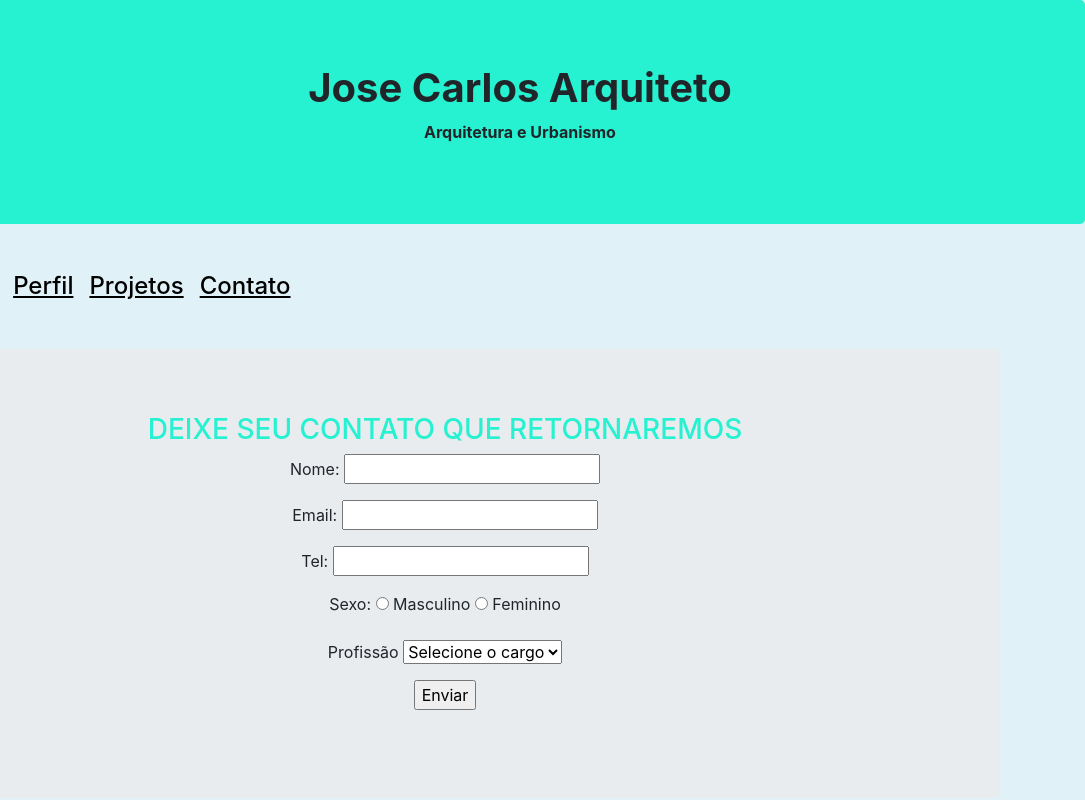
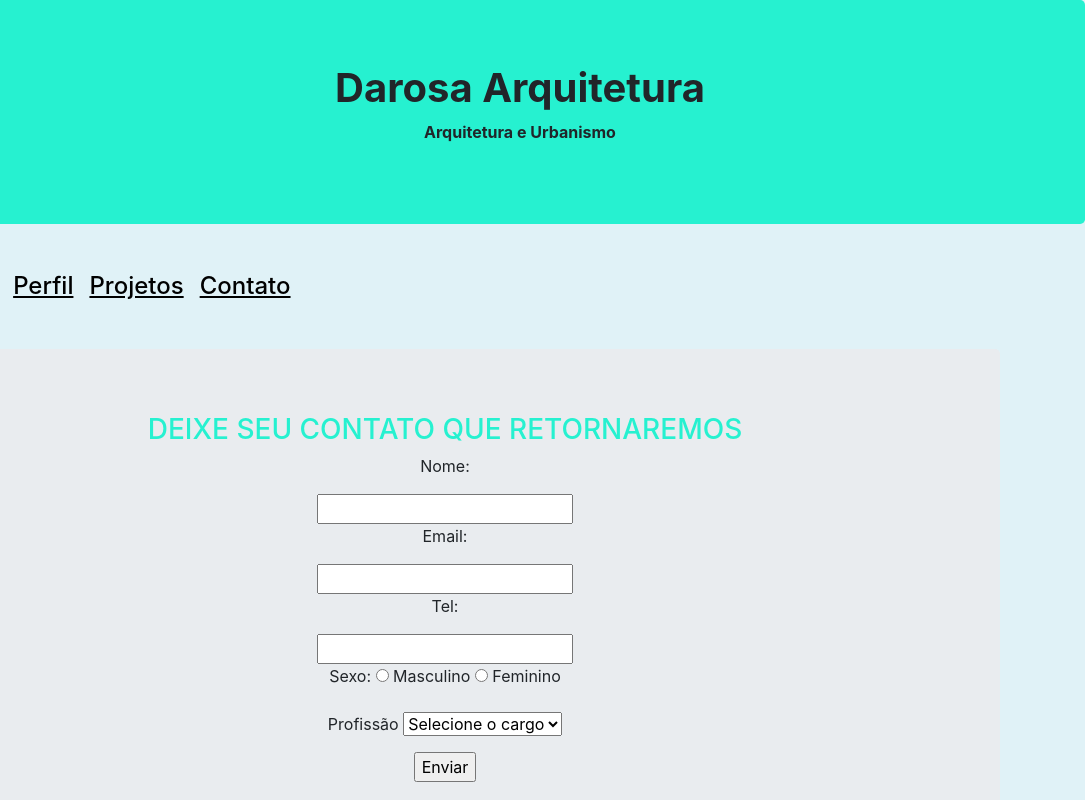
Before and after one commit to rogerfrancisco/rogerfrancisco.github.io, a plain HTML site: page Bootstrapcontato.html in a window 1280 px wide. Shown: the top 800 px of the page, 195-1280 px from the left. Drawn offline with nearby package versions, Linux system fonts and the light colour scheme.

Commit message:
ajustei o perfil

```diff
--- a/Bootstrapcontato.html
+++ b/Bootstrapcontato.html
@@ -13,7 +13,7 @@
 <body>
 <header id="color"  class="jumbotron text-center"  >
   <img class="rounded-circle float-left"  id="foto" src="assets\img\a.jpg" class="float-left" >
-  <h1 class="font-weight-bold">Jose Carlos Arquiteto</h1>
+  <h1 class="font-weight-bold">Darosa Arquitetura</h1>
   <p class="font-weight-bold">Arquitetura e Urbanismo</p>
 
 </header>
@@ -47,9 +47,9 @@
 <article id="color1" class="jumbotron text-center">
 <form name="frmTeste" method="post" action="#" onsubmit="return validaForm(this);">
 <h3>DEIXE SEU CONTATO QUE RETORNAREMOS</h3>
-<p class="p">Nome: <input type="text" name="nome" id="nome" /></p>
-<p>Email: <input type="text" name="email" id="email" /></p>
-<p>Tel:  <input type="text" name="mascara" id="mascara" /></p>
+<p>Nome:</p><input type="text" name="nome" id="nome" />
+<p>Email:</p><input type="text" name="email" id="email" />
+<p>Tel:</p><input type="text" name="mascara" id="mascara" />
 <p>Sexo:
 <label><input type="radio" name="sexo" value="M" id="masc" /> Masculino</label>
 <label><input type="radio" name="sexo" value="F" id="masc" /> Feminino</label>
@@ -58,7 +58,6 @@
 <select name="cargo">
 <option value="">Selecione o cargo</option>
 <option value="programador">Programador</option>
-<option value="designer">Designer</option>
 <option value="tester">Tester</option>
 <option value="todas">Todas</option>
 </select>
```
Also changed, not shown: Bootstrapperfil.html (+1 -1 lines), Bootstrapprojetos.html (+1 -1 lines), index.html (+1 -1 lines).
